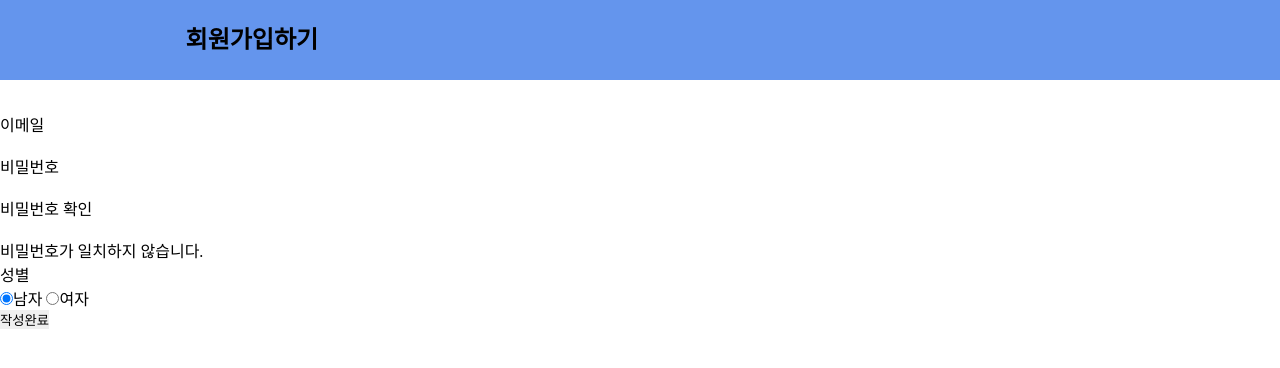
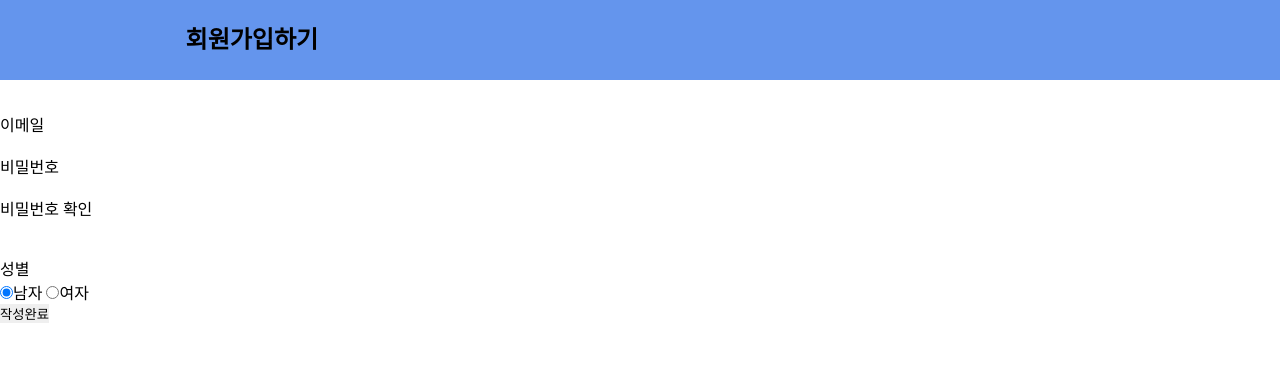
Before and after one commit to LSH7875/Openboard, a website: page views/sign_up.html in a window 1280 px wide. Drawn offline with Linux system fonts and the light colour scheme.

Commit message:
css change but not function

```diff
--- a/public/index.css
+++ b/public/index.css
@@ -176,5 +176,6 @@ td:nth-child(2){
 
 /**************sign up***************************/
 .pwerror{
-    display:hidden;
+    display:none;
+    color:red;
 }
```
